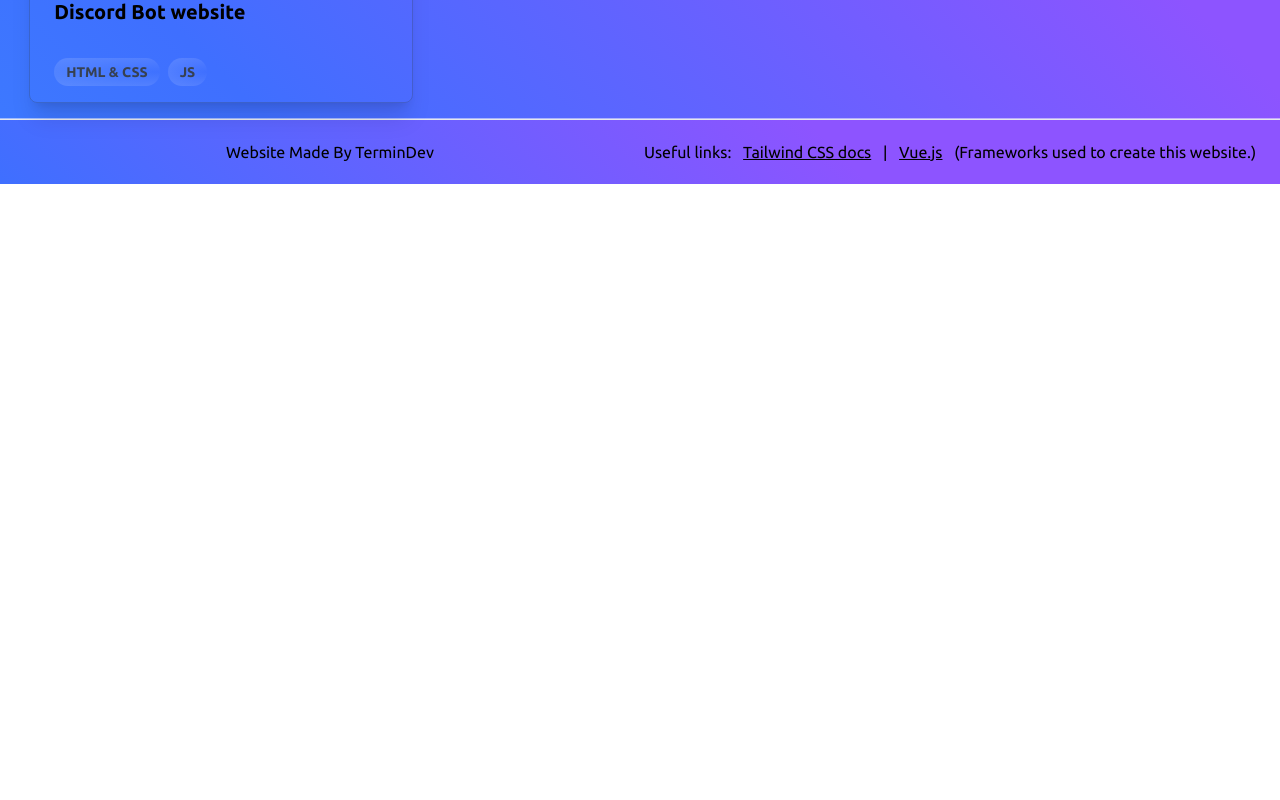
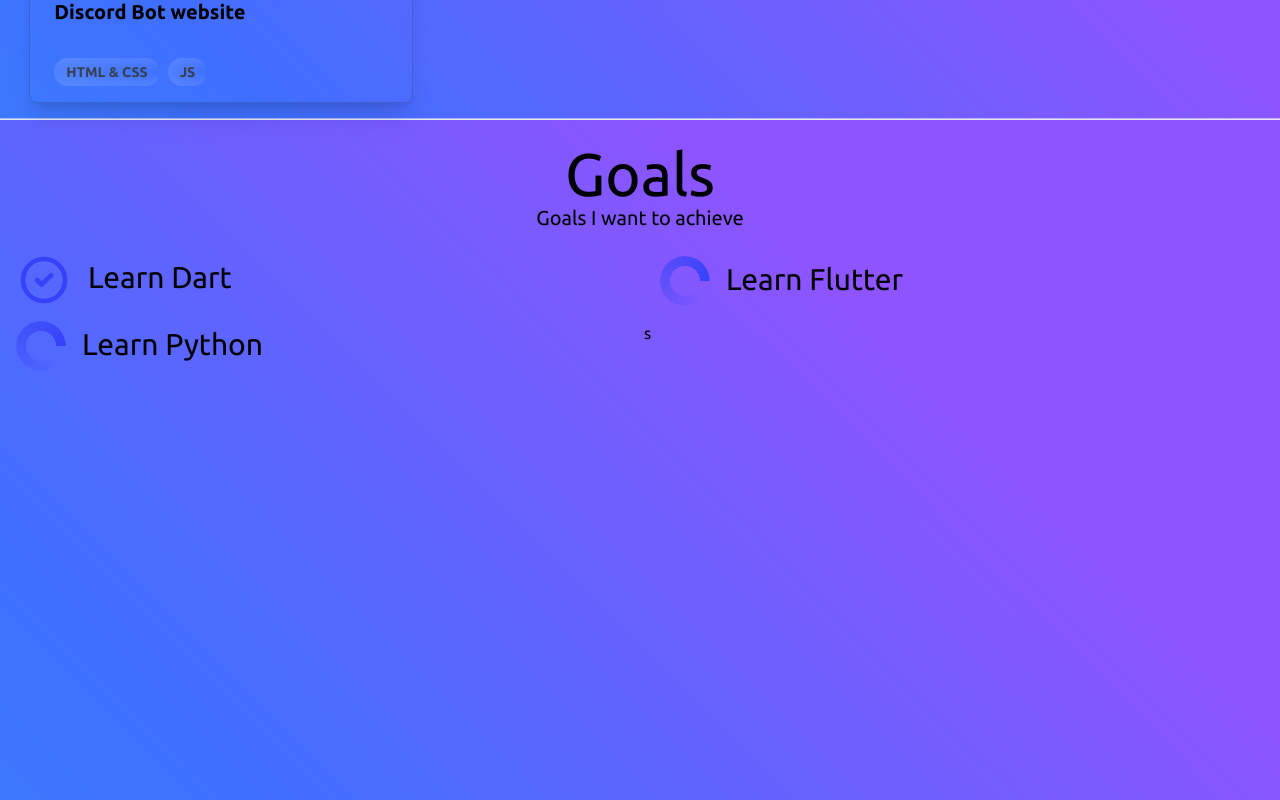
Before and after one commit to Termindev/old-personal-portfolio, a Vue app: page / in a window 1280 px wide. Shown: the part 2280-3080 px from the top of the page. Before the commit the page ends 2464 px from the top, so only its background shows below. Built offline with nearby package versions, Linux system fonts and the light colour scheme.

Commit message:
added goals section

```diff
--- /dev/null
+++ b/src/components/Goals/Goal.vue
@@ -0,0 +1,54 @@
+<script setup>
+const { onMounted } = require("@vue/runtime-core");
+
+const props = defineProps({
+  Done: Boolean,
+  Title: String,
+});
+</script>
+
+<template>
+  <div>
+    <div class="mx-4">
+      <svg
+        v-if="Done"
+        xmlns="http://www.w3.org/2000/svg"
+        class="h-14 w-14 inline-block relative bottom-1"
+        fill="none"
+        viewBox="0 0 24 24"
+        stroke="currentColor"
+        stroke-width="2"
+      >
+        <path
+          stroke-linecap="round"
+          stroke-linejoin="round"
+          d="M9 12l2 2 4-4m6 2a9 9 0 11-18 0 9 9 0 0118 0z"
+        />
+      </svg>
+      <span v-else class="loader-spinner inline-block"></span>
+      <span v-if="Done" class="text-3xl mx-4">{{ Title }}</span>
+      <span v-else class="text-3xl mx-4 relative bottom-4">{{ Title }}</span>
+    </div>
+  </div>
+</template>
+
+<style scoped>
+.loader-spinner {
+  width: 50px;
+  height: 50px;
+  border-radius: 50%;
+  background: conic-gradient(#0000 10%, #3542f8);
+  -webkit-mask: radial-gradient(farthest-side, #0000 calc(100% - 10px), #000 0);
+  animation: load-spin 0.8s infinite linear;
+}
+@keyframes load-spin {
+  to {
+    transform: rotate(1turn);
+  }
+}
+
+svg {
+  filter: invert(21%) sepia(85%) saturate(4794%) hue-rotate(238deg)
+    brightness(97%) contrast(100%);
+}
+</style>
--- /dev/null
+++ b/src/components/Goals/Goals.vue
@@ -0,0 +1,18 @@
+<script setup>
+import Goal from "./Goal.vue";
+</script>
+
+<template>
+  <hr />
+  <section class="aurora-outer h-screen">
+    <div class="text-center p-6">
+      <div class="text-6xl">Goals</div>
+      <div class="text-xl">Goals I want to achieve</div>
+    </div>
+    <div class="grid grid-cols-1 md:grid-cols-2 gap-2">
+      <Goal Title="Learn Dart" :Done="true" />
+      <Goal Title="Learn Flutter" :Done="false" />
+      <Goal Title="Learn Python" :Done="false" />s
+    </div>
+  </section>
+</template>
--- a/src/views/Main.vue
+++ b/src/views/Main.vue
@@ -2,6 +2,8 @@
 import WText from "@/components/WText.vue";
 import Softwares from "@/components/Softwares/Softwares.vue";
 import Works from "@/components/Works/Works.vue";
+import Goals from "@/components/Goals/Goals.vue";
+
 </script>
 
 <template>
@@ -9,5 +11,6 @@ import Works from "@/components/Works/Works.vue";
     <WText />
     <Softwares />
     <Works />
+    <Goals />
   </div>
 </template>
```
